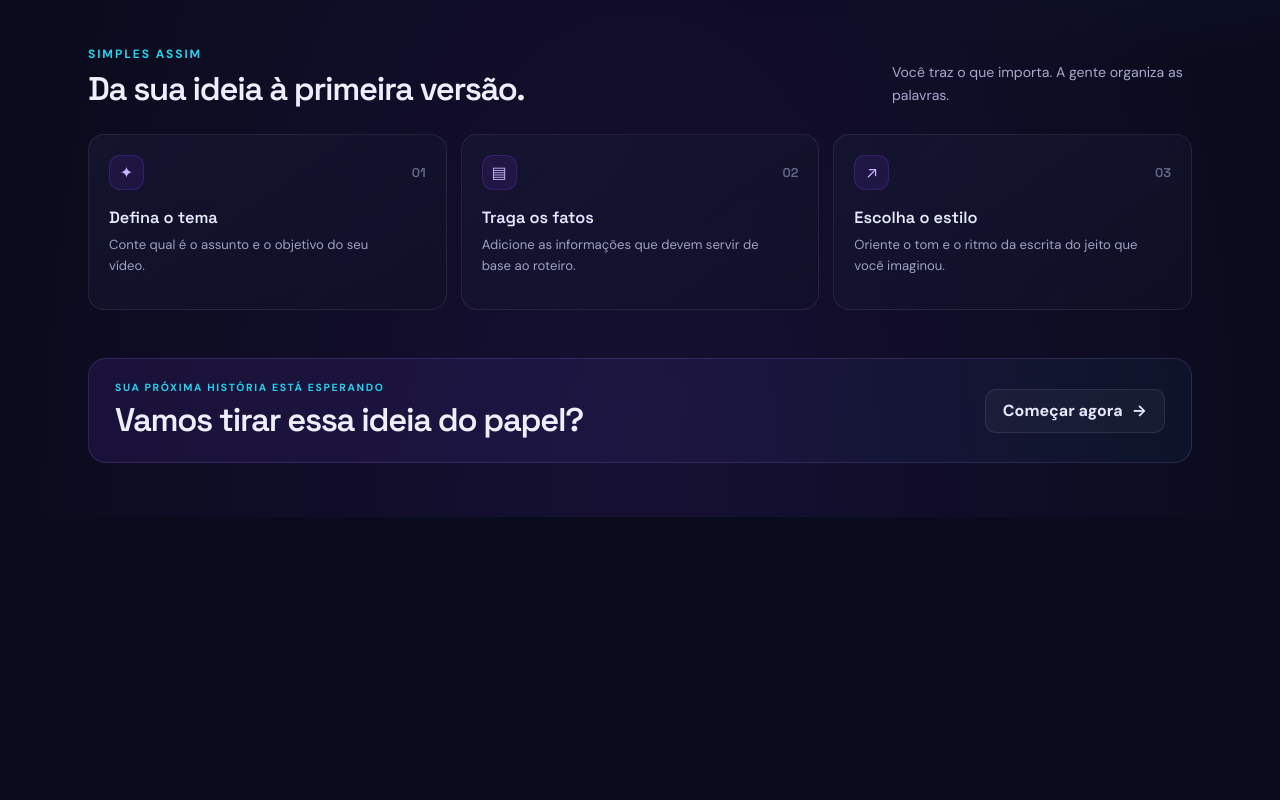
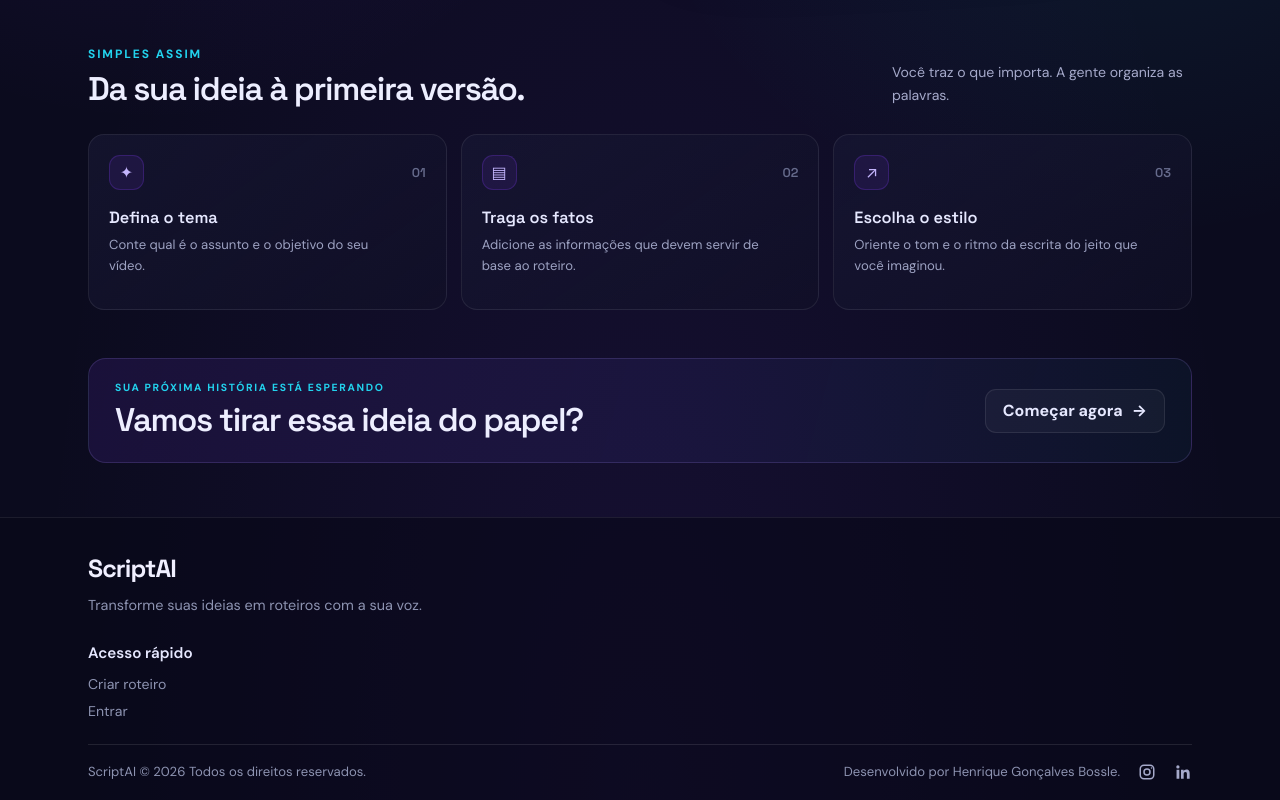
Before and after one commit to HenriqueBossle/ai-proj-script-front-end, a React (Vite) app: page / in a window 1280 px wide. Shown: the part 705-1505 px from the top of the page. Before the commit the page ends 1222 px from the top, so only its background shows below. Built offline with nearby package versions, Linux system fonts and the light colour scheme; no server answers.

Commit message:
feat: add footer e correções de csrf

```diff
--- a/src/api/api.js
+++ b/src/api/api.js
@@ -2,6 +2,8 @@ import axios from "axios";
 
 const api = axios.create({
     baseURL: import.meta.env.VITE_API_URL,
+    withCredentials: true,
+    withXSRFToken: true,
     headers: {
         Accept: "application/json",
         "Content-Type": "application/json",
@@ -18,4 +20,9 @@ api.interceptors.request.use((config) => {
     return config;
 });
 
+export const initializeCsrfCookie = () => {
+    const csrfCookieUrl = new URL("/sanctum/csrf-cookie", api.defaults.baseURL);
+    return api.get(csrfCookieUrl.toString());
+};
+
 export default api;
--- /dev/null
+++ b/src/components/Footer.jsx
@@ -0,0 +1,63 @@
+import { Link } from "react-router-dom";
+import { useAuth } from "../context/AuthContext";
+
+function Footer() {
+  const { authenticated } = useAuth();
+  const createPath = authenticated ? "/create" : "/register";
+  const scriptsPath = authenticated ? "/showAll" : "/login";
+  const scriptsLabel = authenticated ? "Meus roteiros" : "Entrar";
+
+  return (
+    <footer className="home-footer">
+      <div className="home-footer-inner">
+        <div className="home-footer-main">
+          <div className="home-footer-about">
+            <Link className="home-footer-brand" to="/">ScriptAI</Link>
+            <p>Transforme suas ideias em roteiros com a sua voz.</p>
+          </div>
+
+          <nav className="home-footer-nav" aria-label="Links do rodapé">
+            <h2>Acesso rápido</h2>
+            <Link to={createPath}>Criar roteiro</Link>
+            <Link to={scriptsPath}>{scriptsLabel}</Link>
+          </nav>
+        </div>
+
+        <div className="home-footer-bottom">
+          <p>ScriptAI © {new Date().getFullYear()} Todos os direitos reservados.</p>
+          <div className="home-footer-credits">
+            <p>Desenvolvido por Henrique Gonçalves Bossle.</p>
+            <a
+              className="home-footer-social"
+              href="https://www.instagram.com/henriquegbossle/"
+              target="_blank"
+              rel="noreferrer"
+              aria-label="Instagram de Henrique Gonçalves Bossle (@henriquegbossle)"
+            >
+              <svg aria-hidden="true" viewBox="0 0 24 24" fill="none">
+                <rect x="3" y="3" width="18" height="18" rx="5" stroke="currentColor" strokeWidth="2" />
+                <circle cx="12" cy="12" r="4" stroke="currentColor" strokeWidth="2" />
+                <circle cx="18" cy="6.5" r="1" fill="currentColor" />
+              </svg>
+
+            </a>
+            <a
+              className="home-footer-social"
+              href="https://www.linkedin.com/in/henrique-bossle/"
+              target="_blank"
+              rel="noreferrer"
+              aria-label="LinkedIn de Henrique Gonçalves Bossle"
+            >
+              <svg aria-hidden="true" viewBox="0 0 24 24" fill="currentColor">
+                <path d="M5.2 3a2.2 2.2 0 1 0 0 4.4 2.2 2.2 0 0 0 0-4.4ZM3.4 9h3.7v12H3.4V9Zm5.9 0h3.5v1.6h.1c.5-.9 1.7-2 3.5-2 3.8 0 4.5 2.5 4.5 5.7V21h-3.7v-5.9c0-1.4 0-3.2-2-3.2s-2.3 1.5-2.3 3.1V21H9.3V9Z" />
+              </svg>
+
+            </a>
+          </div>
+        </div>
+      </div>
+    </footer>
+  );
+}
+
+export default Footer;
--- a/src/context/AuthContext.jsx
+++ b/src/context/AuthContext.jsx
@@ -1,5 +1,5 @@
 import { createContext, useContext, useEffect, useState } from "react";
-import api from "../api/api";
+import api, { initializeCsrfCookie } from "../api/api";
 
 export const AuthContext = createContext();
 
@@ -47,6 +47,7 @@ export function AuthProvider({ children }){
     };
 
     const login = async ({ email, password }) => {
+        await initializeCsrfCookie();
         const response = await api.post("/login", {
             email,
             password,
@@ -63,6 +64,7 @@ export function AuthProvider({ children }){
     };
 
     const register = async (userData) => {
+        await initializeCsrfCookie();
         const response = await api.post("/register", {
             ...userData,
             device_name: "react_app",
--- a/src/index.css
+++ b/src/index.css
@@ -197,6 +197,22 @@ a { color: inherit; }
 .home-bottom-cta { display: flex; align-items: center; justify-content: space-between; gap: 20px; border: 1px solid rgba(167,139,250,.18); border-radius: 18px; padding: 22px 26px; background: linear-gradient(105deg,rgba(124,58,237,.13),rgba(34,211,238,.045)); }
 .home-bottom-cta .eyebrow { margin-bottom: 7px; font-size: .65rem; }
 .home-bottom-cta .secondary-button { flex-shrink: 0; }
+.home-footer { border-top: 1px solid rgba(255,255,255,.08); background: rgba(8,8,24,.58); }
+.home-footer-inner { width: min(1160px,100%); margin: 0 auto; padding: 36px 28px 18px; }
+.home-footer-main { display: grid; gap: 26px; padding-bottom: 24px; }
+.home-footer-brand { color: #f0efff; font: 700 1.55rem/1.2 'Space Grotesk',sans-serif; letter-spacing: -.035em; text-decoration: none; }
+.home-footer-about p { margin: 10px 0 0; color: #8d93b1; font-size: .9rem; line-height: 1.6; }
+.home-footer-nav { display: grid; justify-items: start; gap: 9px; }
+.home-footer-nav h2 { margin: 0 0 3px; color: #e6e8ff; font: 600 .95rem 'DM Sans',sans-serif; }
+.home-footer-nav a { color: #8d93b1; font-size: .88rem; text-decoration: none; transition: color .18s; }
+.home-footer-nav a:hover { color: #c4b5fd; }
+.home-footer-bottom { display: flex; align-items: center; justify-content: space-between; gap: 16px; border-top: 1px solid rgba(255,255,255,.1); padding-top: 17px; }
+.home-footer-bottom p { margin: 0; color: #8d93b1; font-size: .82rem; line-height: 1.5; }
+.home-footer-credits { display: flex; align-items: center; justify-content: flex-end; gap: 18px; }
+.home-footer-credits > p { color: #8d93b1; }
+.home-footer-social { display: inline-flex; align-items: center; gap: 6px; color: #a5a9ca; font-size: .82rem; text-decoration: none; transition: color .18s; }
+.home-footer-social:hover { color: #c4b5fd; }
+.home-footer-social svg { width: 18px; height: 18px; flex: 0 0 auto; }
 
 @media (max-width: 820px) {
   .home-hero { min-height: auto; grid-template-columns: 1fr; gap: 0; padding: 54px 0 28px; }
@@ -225,6 +241,9 @@ a { color: inherit; }
   .home-step { min-height: auto; padding: 17px; }
   .home-step h3 { margin-top: 13px; }
   .home-bottom-cta { align-items: flex-start; flex-direction: column; padding: 20px; }
+  .home-footer-inner { padding: 30px 16px 16px; }
+  .home-footer-bottom { align-items: flex-start; flex-direction: column; gap: 12px; }
+  .home-footer-credits { align-items: flex-start; justify-content: flex-start; flex-wrap: wrap; gap: 10px 16px; }
 }
 
 @media (max-width: 640px) {
--- a/src/pages/Home.jsx
+++ b/src/pages/Home.jsx
@@ -1,5 +1,6 @@
 import { Link } from "react-router-dom";
 import { useAuth } from "../context/AuthContext";
+import Footer from "../components/Footer";
 
 const steps = [
   {
@@ -33,6 +34,7 @@ function Home() {
   const loginPath = authenticated ? "/create" : "/login";
 
   return (
+    <>
       <main className="home-page">
         <section className="home-hero" aria-labelledby="home-title">
           <div className="home-copy">
@@ -48,7 +50,7 @@ function Home() {
               </Link>
               <Link className="home-login" to={loginPath}>Já tenho uma conta <span aria-hidden="true">↗</span></Link>
             </div>
-          <div className="home-note"><span aria-hidden="true">◎</span> Seus fatos e sua voz guiam cada roteiro.</div>
+            <div className="home-note"><span aria-hidden="true">◎</span> Seus fatos guiam cada roteiro.</div>
           </div>
 
           <div className="home-art" aria-hidden="true">
@@ -69,7 +71,7 @@ function Home() {
               <div className="art-divider" />
               <div className="art-source"><span className="art-source-icon">▤</span><span><b>Fatos que você escolhe</b><small>A base da sua história</small></span><span className="art-check">✓</span></div>
               <div className="art-wave"><i /><i /><i /><i /><i /><i /><i /><i /><i /><i /><i /><i /><i /><i /><i /><i /><i /></div>
-            <span className="art-card-caption">UMA HISTÓRIA COM A SUA VOZ</span>
+              <span className="art-card-caption">UMA HISTÓRIA COM SEUS FATOS</span>
             </div>
             <div className="art-orbit-dot dot-one" />
             <div className="art-orbit-dot dot-two" />
@@ -100,6 +102,8 @@ function Home() {
           <Link className="secondary-button" to={createPath}>Começar agora <span aria-hidden="true">→</span></Link>
         </section>
       </main>
+      <Footer />
+    </>
   );
 }
 
--- a/src/pages/auth/Login.jsx
+++ b/src/pages/auth/Login.jsx
@@ -21,7 +21,6 @@ function Login(){
             await login({ email, password });
             navigate("/create");
         }catch (err) {
-            console.error("Erro no login: ", err);
             if(err.response?.status === 422){
                 const errors = err.response.data?.errors;
                 if (errors?.email) {
@@ -29,8 +28,12 @@ function Login(){
                 }else {
                     setError("Verifique os dados informados.");
                 }
+            }else if(err.response?.status === 419){
+                setError("A proteção CSRF recusou o login. Confira a configuração do Sanctum e do domínio do frontend na API.");
             }else if(err.response?.status === 429){
                 setError("Muitas tentativas de Login.")
+            }else if(err.response?.status >= 500){
+                setError("A API encontrou um erro ao preparar o login. Confira a configuração do Sanctum, CORS e arquivo .env no backend.");
             }else{
                 setError("Ocorreu um erro inesperado ao logar.")
             }
--- a/src/pages/auth/Register.jsx
+++ b/src/pages/auth/Register.jsx
@@ -28,15 +28,17 @@ function Register() {
             await register({ name, email, password, password_confirmation: passwordConfirmation });
             navigate("/create");
         } catch (err) {
-            console.error("Erro no cadastro:", err);
-
             const validationErrors = err.response?.data?.errors;
             if (validationErrors) {
                 setError(Object.values(validationErrors).flat().join(" "));
+            } else if (err.response?.status === 419) {
+                setError("A proteção CSRF recusou o cadastro. Confira a configuração do Sanctum e do domínio do frontend na API.");
             } else if (err.response?.status === 429) {
                 setError("Muitas tentativas. Aguarde um momento e tente novamente.");
+            } else if (err.response?.status >= 500) {
+                setError("A API encontrou um erro ao preparar o cadastro. Confira a configuração do Sanctum, CORS e arquivo .env no backend.");
             } else {
-                setError(err.response?.data?.message ?? "Ocorreu um erro inesperado ao criar sua conta.");
+                setError("Não foi possível criar sua conta. Verifique os dados e tente novamente.");
             }
         } finally {
             setLoading(false);
```
Lines whose indentation alone changed are shown as unchanged.
